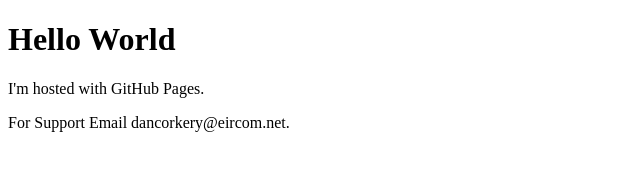
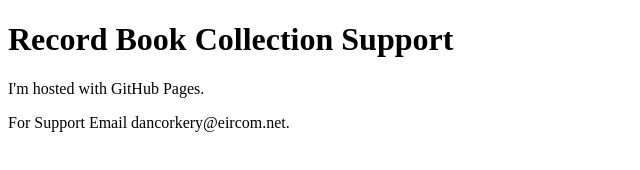
Before and after one commit to munster-red-dc/munster-red-dc.github.io, a plain HTML site: page index.html in a window 1280 px wide. Shown: the whole page, without its empty margins (0-640 px from the left). Drawn offline with Linux system fonts and the light colour scheme.

Commit message:
Update index.html

```diff
--- a/index.html
+++ b/index.html
@@ -1,7 +1,7 @@
 <!DOCTYPE html>
 <html>
 <body>
-<h1>Hello World</h1>
+<h1>Record Book Collection Support</h1>
 <p>I'm hosted with GitHub Pages.</p>
 <p>For Support Email dancorkery@eircom.net.</p>
 </body>
```
